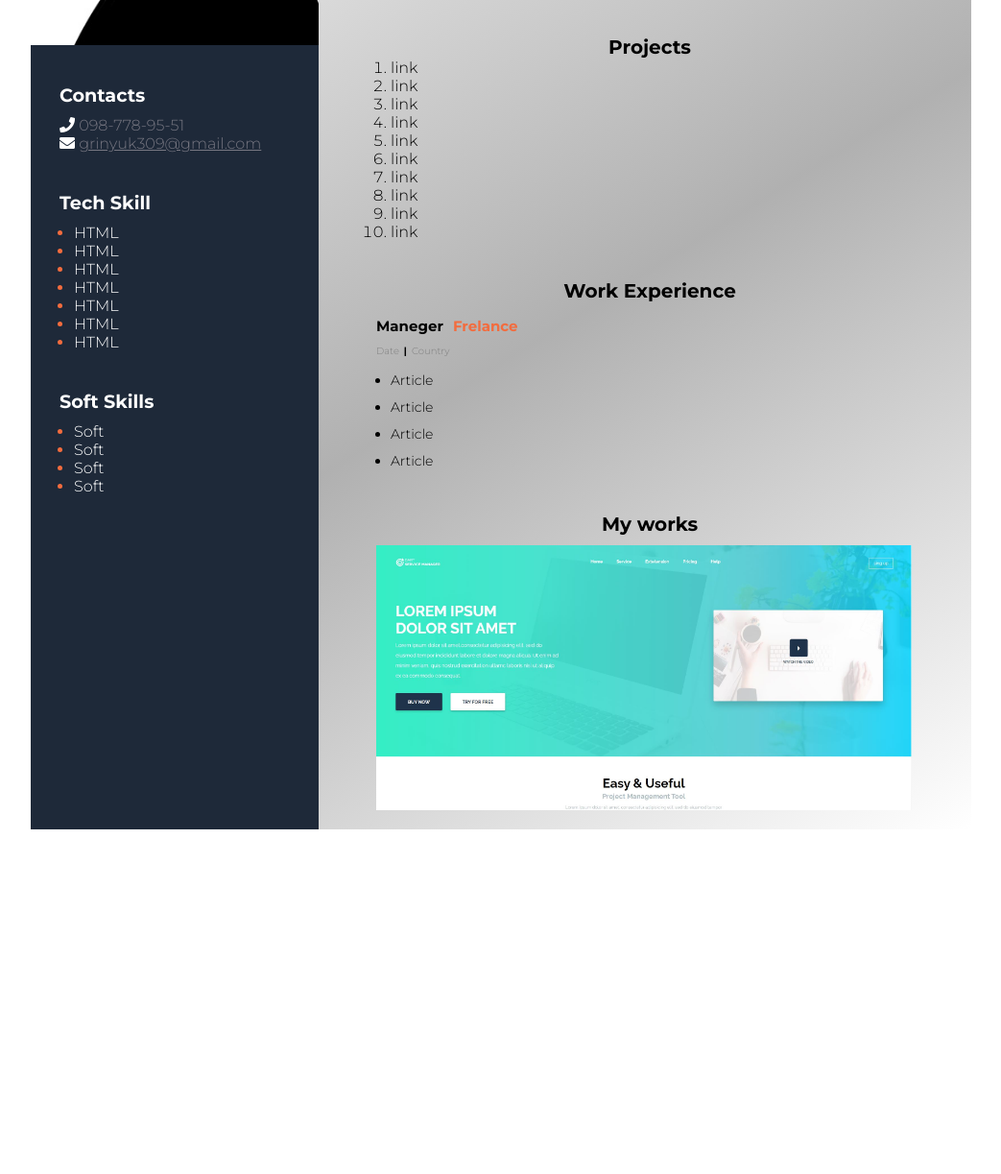
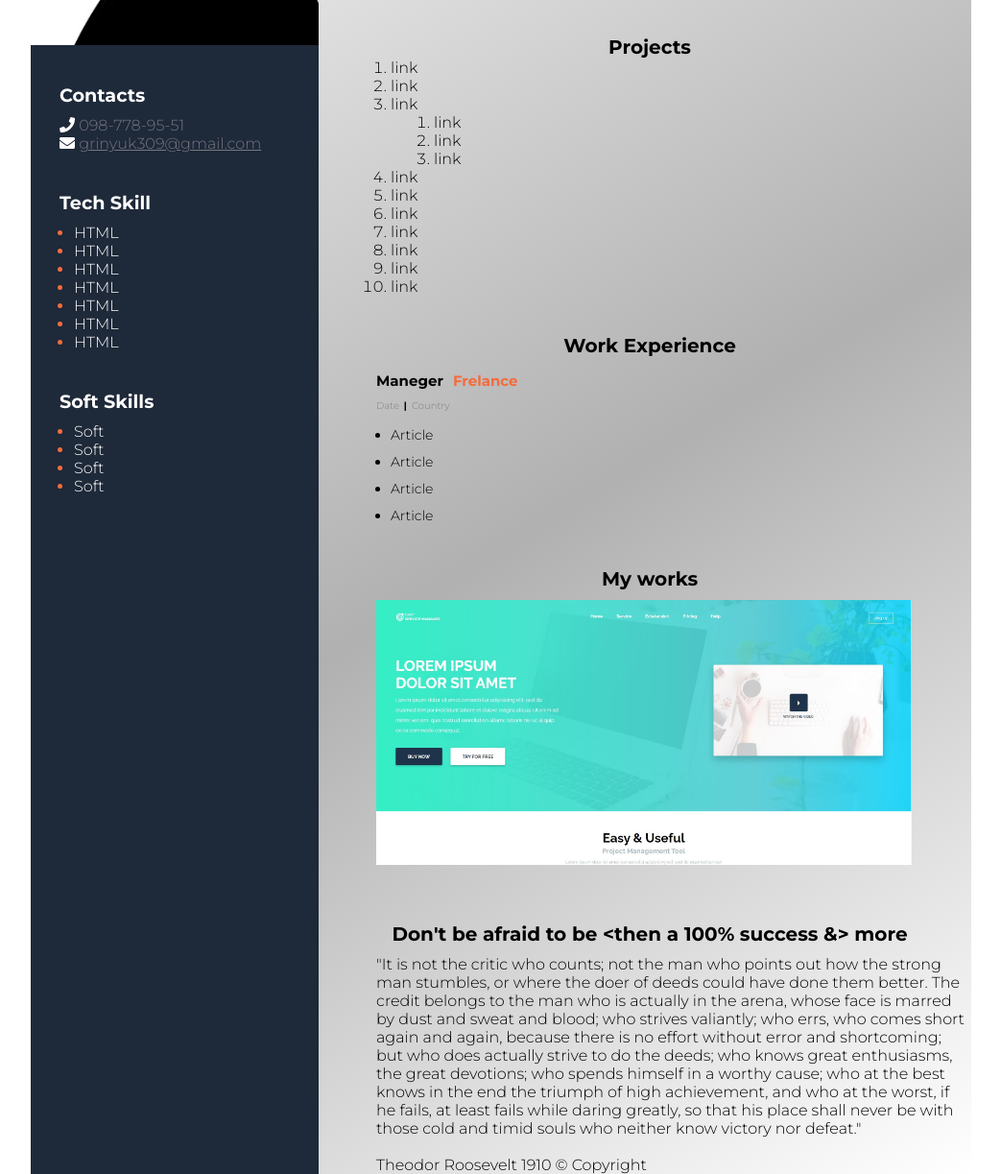
Before and after one commit to grinyuk/LaboratoriWork, a plain HTML site: page index.html in a window 1280 px wide. Shown: the part 433-1656 px from the top of the page at 96% size, without its empty margins (58-1101 px from the left). Before the commit the page ends 1297 px from the top, so only its background shows below. Drawn offline with Linux system fonts and the light colour scheme.

Commit message:
added article

```diff
--- a/index.html
+++ b/index.html
@@ -63,6 +63,7 @@
             <li class="menu-item"><a href="#projects">Projects</a></li>
             <li class="menu-item"><a href="#experience">Experience</a></li>
             <li class="menu-item"><a href="#works">My works</a></li>
+						<li class="menu-item"><a href="#text">Article</a></li>
           </ul>
         </nav>
 
@@ -96,7 +97,13 @@
 					<ol class="project-list">
 						<li>link</li>
 						<li>link</li>
-						<li>link</li>
+						<li>link
+							<ol class="nested-list">
+								<li>link</li>
+								<li>link</li>
+								<li>link</li>
+							</ol>
+						</li>
             <li>link</li>
 						<li>link</li>
 						<li>link</li>
@@ -130,6 +137,22 @@
           <img src="images/mywork.jpg" class="portfolio-images" alt="">
         </div>
 
+				<div id="text">
+          <div class="subheading article">Don't be afraid to be &ltthen a 100% success &> more</div>
+          <p >
+						"It is not the critic who counts; not the man who points out how the strong man stumbles,
+						or where the doer of deeds could have done them better. The credit belongs to the man who
+						is actually in the arena, whose face is marred by dust and sweat and blood; who strives valiantly;
+						who errs, who comes short again and again, because there is no effort without error and shortcoming;
+						but who does actually strive to do the deeds; who knows great enthusiasms, the great devotions;
+						who spends himself in a worthy cause; who at the best knows in the end the triumph of high achievement,
+						and who at the worst, if he fails, at least fails while daring greatly,
+						so that his place shall never be with those cold and timid souls who neither know victory nor defeat."
+						<br>
+						<br>
+						Theodor Roosevelt 1910 © Copyright
+          </p>
+        </div>
 
 		</div>
 	</body>
--- a/style.css
+++ b/style.css
@@ -172,3 +172,11 @@ nav {
   margin-left: -60px;
   padding-left: 15px;
 }
+
+.article {
+	padding-bottom: 10px;
+}
+
+.nested-list {
+	margin-left: 45px;
+}
```
